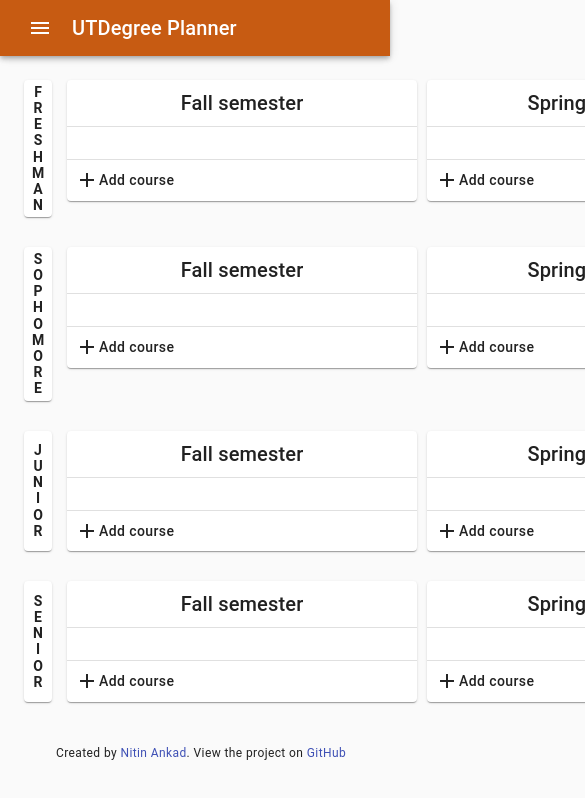
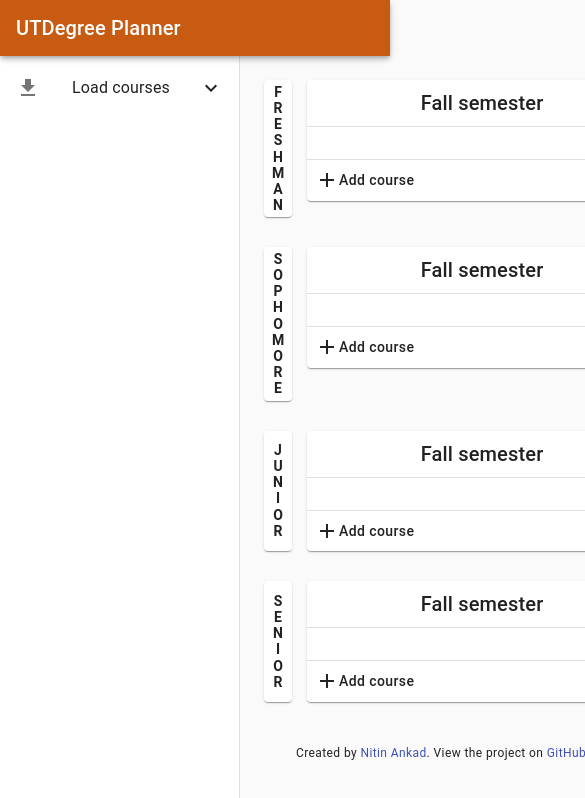
Before and after one commit to nitinankad/utdegree-planner, a React (Create React App) app in the folder frontend/: page / in a window 390 px wide. Shown: the top 798 px of the page, 585 px wide, since content can reach past the window. Built offline with nearby package versions, Linux system fonts and the light colour scheme.

Commit message:
Revert "Fixed mobile sidebar view & adding empty course names bug"
This reverts commit f5878567d2f3af2781863434f170a2812727716c.

```diff
--- a/frontend/src/layout/Sidebar.js
+++ b/frontend/src/layout/Sidebar.js
@@ -1,5 +1,5 @@
 import React from "react";
-import { makeStyles, Hidden } from "@material-ui/core";
+import { makeStyles } from "@material-ui/core";
 import Drawer from '@material-ui/core/Drawer';
 import LoadCourses from './LoadCourses';
 
@@ -7,9 +7,7 @@
 
 const useStyles = makeStyles(theme => ({
   drawer: {
-    [theme.breakpoints.up("sm")]: {
     width: drawerWidth,
-    },
   },
   drawerPaper: {
     width: drawerWidth,
@@ -17,42 +15,19 @@
   toolbar: theme.mixins.toolbar,
 }));
 
-const Sidebar = (props) => {
+const Sidebar = () => {
   const classes = useStyles();
-  const { onSidebarClose, open } = props;
   return (
-    <>
-      <Hidden smUp implementation="css">
-        <Drawer
-          className={classes.drawer}
-          variant="temporary"
-          classes={{
-            paper: classes.drawerPaper,
-          }}
-          open={open}
-          onClose={onSidebarClose}
-          ModalProps={{
-            keepMounted: true
-          }}
-        >
-          <LoadCourses />
-        </Drawer>
-      </Hidden>
-
-      <Hidden xsDown implementation="css">
     <Drawer
       className={classes.drawer}
       variant="permanent"
       classes={{
         paper: classes.drawerPaper,
       }}
-          open
     >
       <div className={classes.toolbar} />
       <LoadCourses />
     </Drawer>
-      </Hidden>
-    </>
   );
 };
 
--- a/frontend/src/layout/Topbar.js
+++ b/frontend/src/layout/Topbar.js
@@ -1,35 +1,19 @@
 import React from "react";
-import { AppBar, Toolbar, Typography, makeStyles, IconButton } from '@material-ui/core';
-import MenuIcon from "@material-ui/icons/Menu";
+import { AppBar, Toolbar, Typography, makeStyles } from '@material-ui/core';
 
 const useStyles = makeStyles(theme => ({
   root: {
     zIndex: theme.zIndex.drawer + 1,
     backgroundColor: '#c75b12',
   },
-  menuIcon: {
-    marginRight: theme.spacing(1),
-    [theme.breakpoints.up("sm")]: {
-      display: 'none'
-    },
-  },
 }));
 
-const Topbar = (props) => {
+const Topbar = () => {
   const classes = useStyles();
-  const { onSidebarOpen } = props;
 
   return (
     <AppBar position="fixed" className={classes.root}>
       <Toolbar>
-        <IconButton
-          color="inherit"
-          onClick={onSidebarOpen}
-          className={classes.menuIcon}
-        >
-          <MenuIcon />
-        </IconButton>
-
         <Typography variant="h6" noWrap>
           UTDegree Planner
         </Typography>
--- a/frontend/src/views/Dashboard.js
+++ b/frontend/src/views/Dashboard.js
@@ -38,7 +38,6 @@
 
 const Dashboard = (props) => {
   const classes = useStyles();
-  const [openSidebar, setSidebarState] = React.useState(false);
   const { dispatch, board } = props;
 
   const onDragEnd = (result) => {
@@ -49,22 +48,13 @@
     dispatch(handleDrag(result));
   }
 
-  const toggleSidebar = () => {
-    setSidebarState(!openSidebar);
-  }
-
   return (
     <div className={classes.root}>
       <CssBaseline />
 
-      <Topbar
-        onSidebarOpen={toggleSidebar}
-      />
+      <Topbar />
 
-      <Sidebar
-        onSidebarClose={toggleSidebar}
-        open={openSidebar}
-      />
+      <Sidebar />
 
       <main className={classes.content}>
         <div className={classes.toolbar} />
--- a/frontend/src/views/components/AddCourseButton.js
+++ b/frontend/src/views/components/AddCourseButton.js
@@ -59,16 +59,13 @@
 
   // Clicked outside while add course form is open
   const handleClickOutside = () => {
-    const courseName = state.text.trim();
+    const courseName = state.text;
+    dispatch(addCourse(courseName, yearIndex, semesterIndex));
 
     setState({
       isOpen: !state.isOpen,
       text: ''
     });
-
-    if (!courseName) return;
-
-    dispatch(addCourse(courseName, yearIndex, semesterIndex));
   }
 
   const handleKeyEnter = (event) => {
```
Lines whose indentation alone changed are shown as unchanged.
